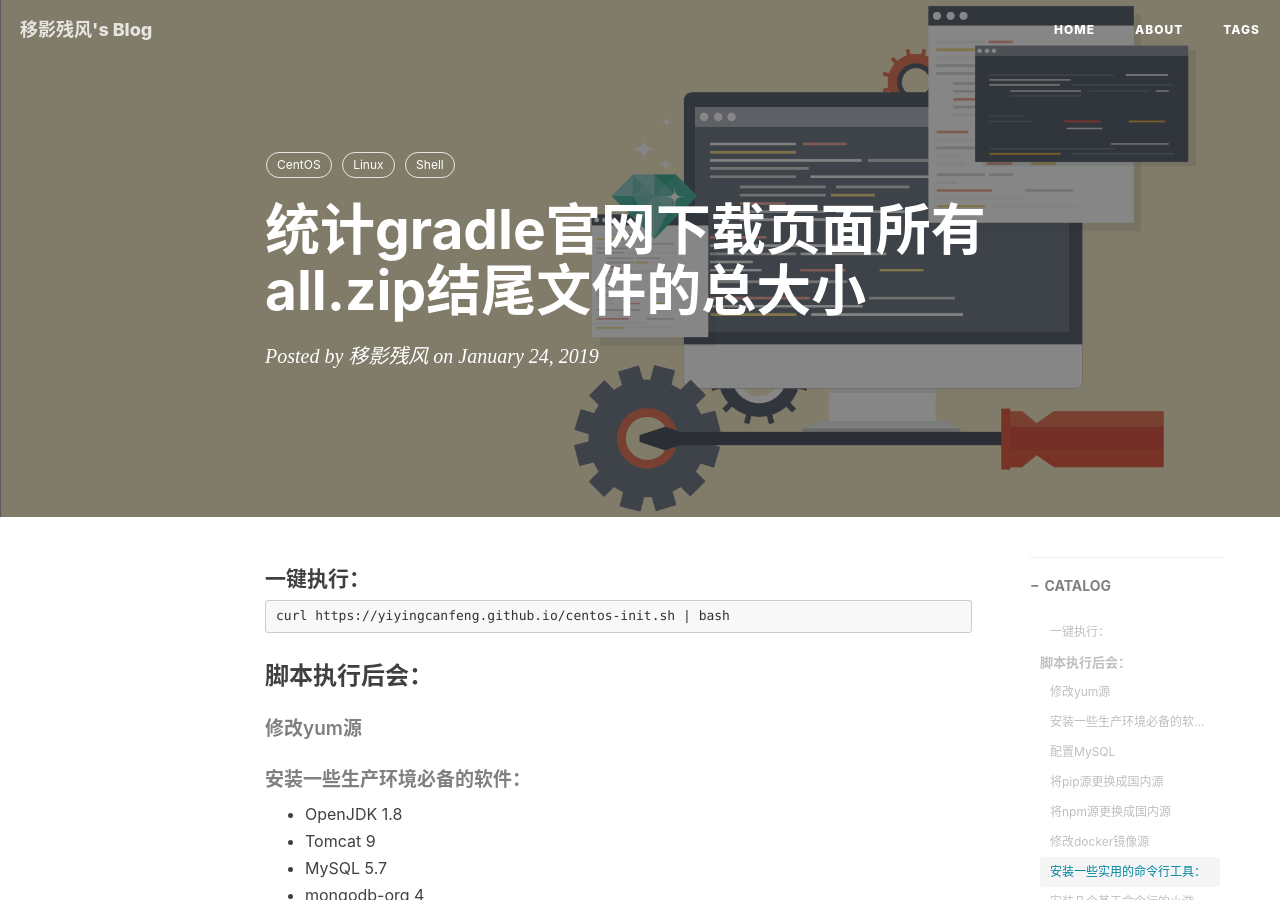
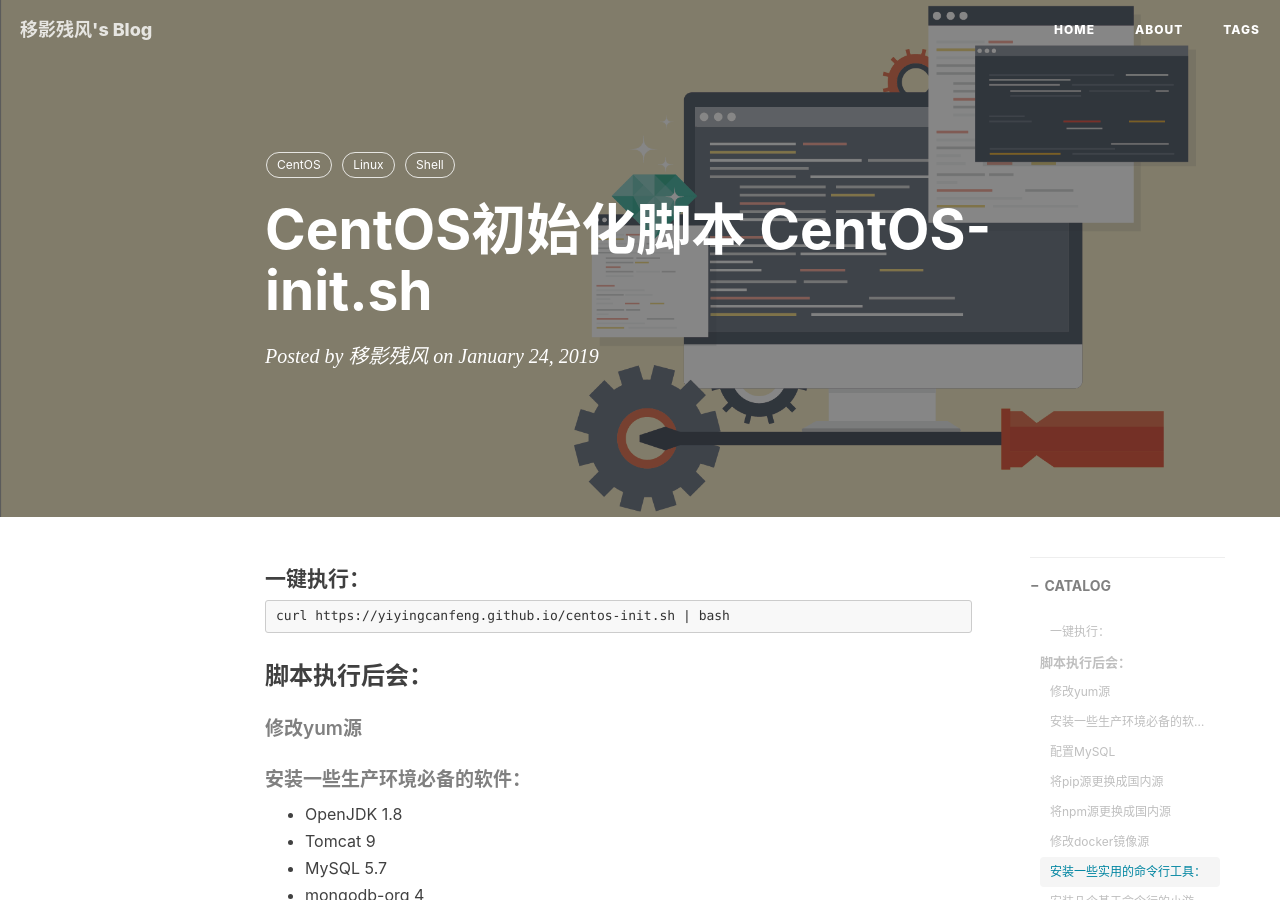
Before and after one commit to yycanf/yycanf.github.io, a Jekyll site: the page built from _posts/2019-01-24-CentOS初始化脚本 centos-init.sh.md, in a window 1280 px wide and 900 px high. Built offline with Jekyll 4.4.1, drawn with Linux system fonts in a browser that asks for light colours; nearby versions of some CDN libraries; comment, search, counter and statistics services are not loaded.

Commit message:
细节修改

```diff
--- a/_posts/2019-01-24-CentOS初始化脚本 centos-init.sh.md
+++ b/_posts/2019-01-24-CentOS初始化脚本 centos-init.sh.md
@@ -1,6 +1,6 @@
 ---
 layout:     post
-title:      统计gradle官网下载页面所有all.zip结尾文件的总大小
+title:      CentOS初始化脚本 CentOS-init.sh
 subtitle:
 date:       2019-01-24
 author:     移影残风
```
